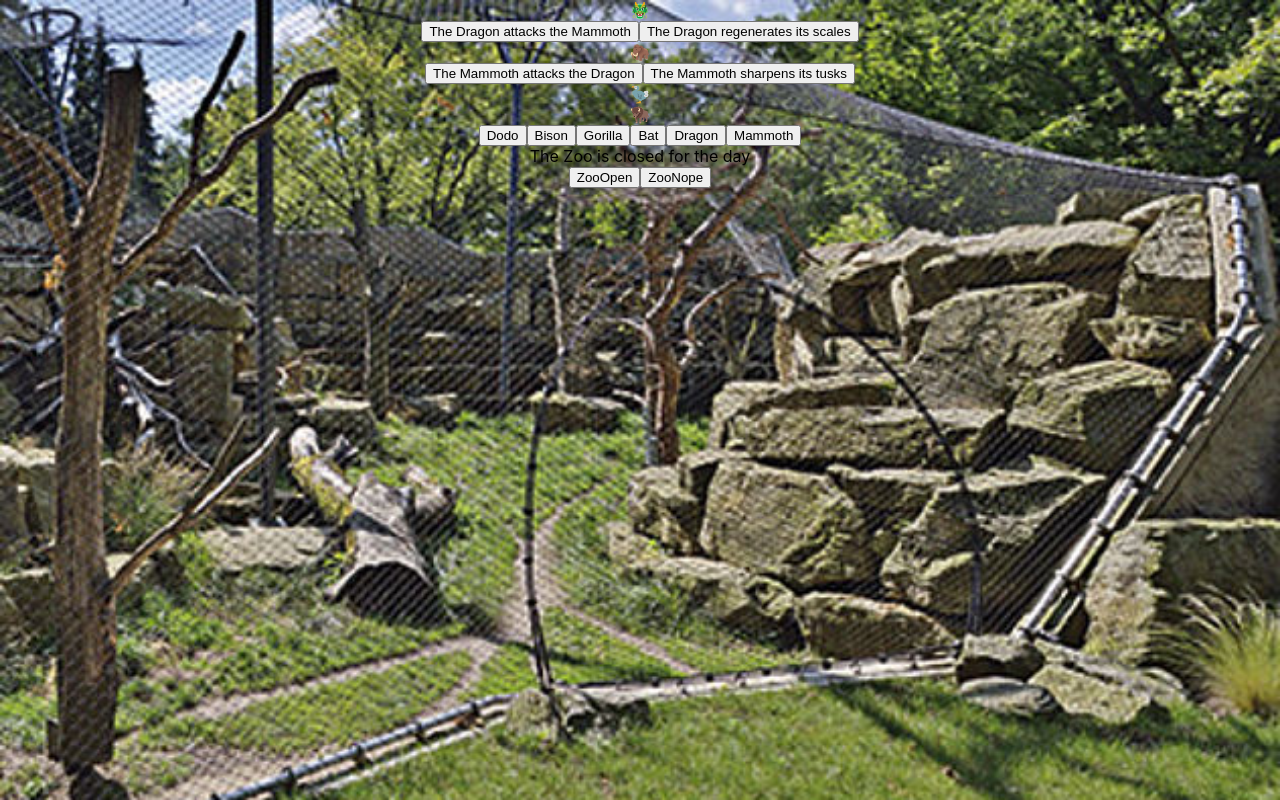
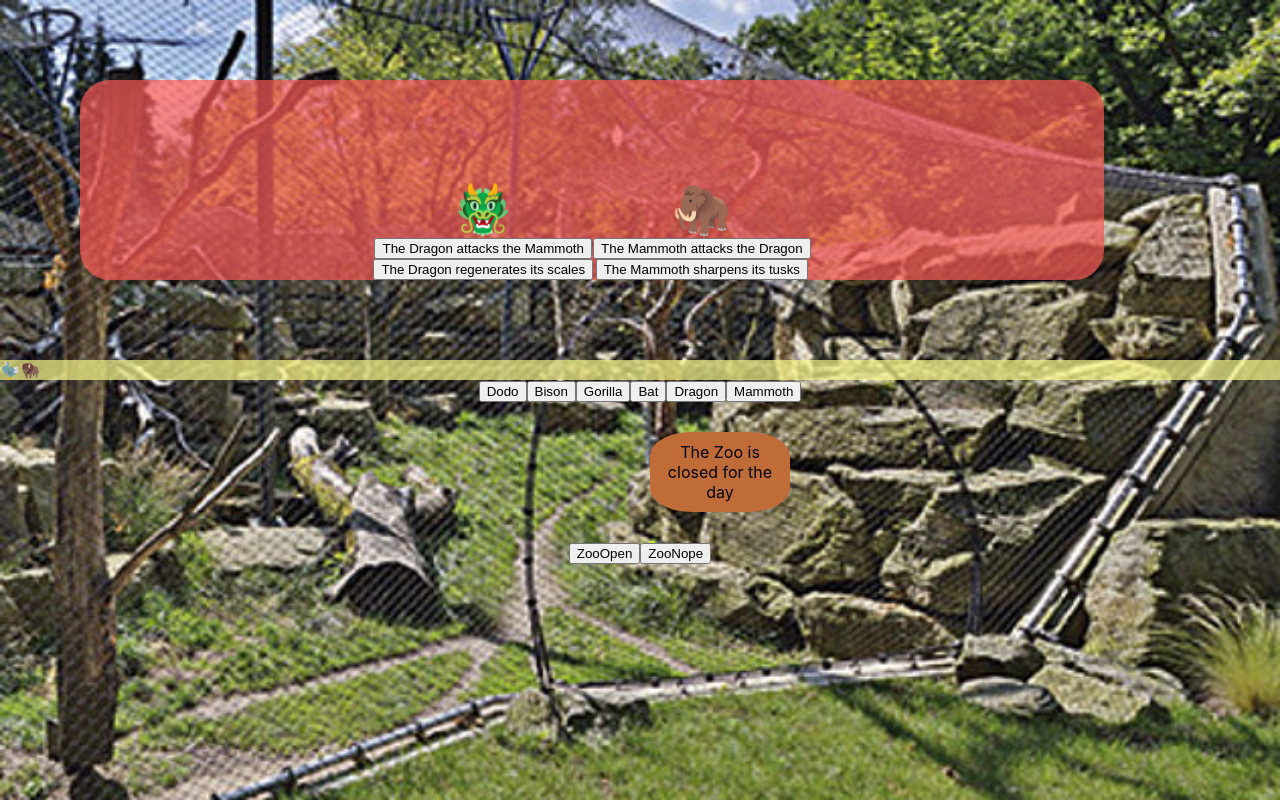
Before and after one commit to JeffreyAllison/REACTscratchzoo, a React (Create React App) app: page / in a window 1280 px wide. Built offline with nearby package versions, Linux system fonts and the light colour scheme.

Commit message:
added CSS styling to fight div, parade div, and sign div

```diff
--- a/src/App.css
+++ b/src/App.css
@@ -42,3 +42,38 @@ body {
     transform: rotate(360deg);
   }
 }
+
+.fight {
+  display: flex;
+  justify-content: center;
+  align-items: center;
+  height: 200px;
+  margin: 80px;
+  width: 80%;
+  border-radius: 30px;
+  background-color: rgba(248, 88, 85, 0.7);
+}
+
+.fight .fighter {
+  height: 100%;
+  display: flex;
+  flex-direction: column;
+  justify-content: flex-end;
+  align-items: center;
+}
+.parade {
+  background-color: rgba(249, 249, 139, 0.7);
+  display: flex;
+  align-content: center;
+}
+.sign {
+  display: flex;
+  flex-direction: column;
+  align-content: center;
+  align-items: stretch;
+  background-color: rgb(192, 108, 56);
+  width: 120px;
+  padding: 10px;
+  margin: 30px 650px 30px 650px;
+  border-radius: 30%;
+}
--- a/src/App.js
+++ b/src/App.js
@@ -4,8 +4,8 @@ import ZooOpen from './ZooOpen.js';
 import AnimalParade from './AnimalParade.js';
 
 function App() {
-  const [dragonPower, setDragonPower] = useState(1);
-  const [mammothPower, setMammothPower] = useState(1);
+  const [dragonPower, setDragonPower] = useState(3);
+  const [mammothPower, setMammothPower] = useState(3);
   const ATTACK_MODIFIER = 0.8;
   const [animal, setAnimal] = useState(['dodo', 'bison']);
 
```
